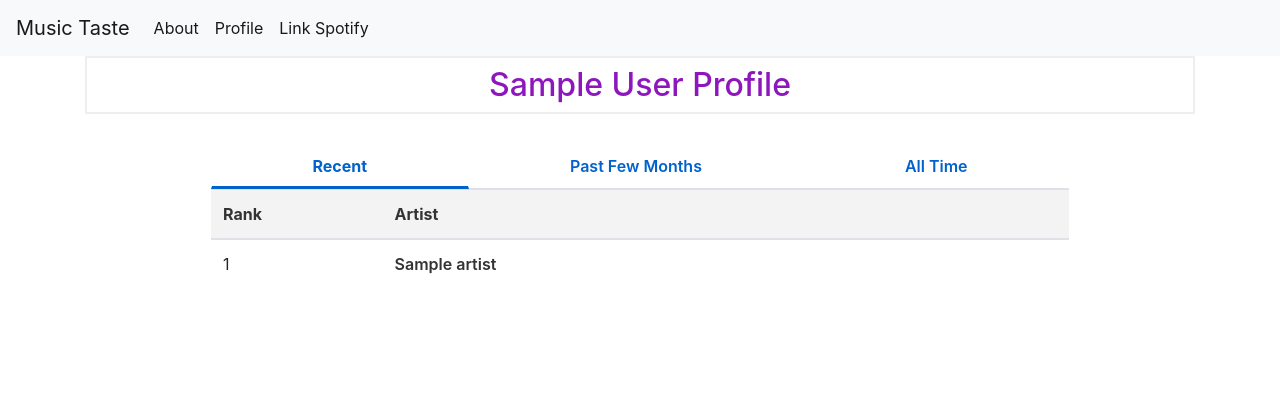
After one commit to binxuankong/music-taste-template, a Flask app: template app/templates/sample.html in a window 1280 px wide. The commit adds this page. Shown: the top 414 px of the page. Run offline with Flask 2, Linux system fonts and the light colour scheme; the template is opened without the code that fills it: most values are stand-ins (such as "Sample title", 1, 10 or a date in 2020); some libraries are stand-ins or nearby versions.

Commit message:
Improve user profile design (artist)

```diff
--- a/app/main.py
+++ b/app/main.py
@@ -2,6 +2,7 @@ import os
 import json
 import requests
 import spotipy
+import pandas as pd
 from flask import Flask, render_template, request, url_for, flash, redirect, session
 from werkzeug.exceptions import abort
 from app.spotifunc import get_user_df
@@ -78,3 +79,19 @@ def profile():
         top_tracks = get_top_tracks(sp, timeframe[0])
         return render_template('profile.html', user=user_profile, artists=top_artists, tracks=top_tracks, session=session, timeframe=timeframe[1])
     return render_template('profile.html', user=None)
+
+def top_to_dict(top_df):
+    top_dict = {}
+    top_dict['Short'] = top_df.loc[top_df['timeframe'] == 'Short'].to_dict('records')[:10]
+    top_dict['Medium'] = top_df.loc[top_df['timeframe'] == 'Medium'].to_dict('records')[:10]
+    top_dict['Long'] = top_df.loc[top_df['timeframe'] == 'Long'].to_dict('records')[:10]
+    return top_dict
+
+@app.route('/sample')
+def sample():
+    user_id = 12120382831
+    top_artists = pd.read_csv('data/top_artists.csv')
+    top_tracks = pd.read_csv('data/top_tracks.csv')
+    top_artists = top_to_dict(top_artists.loc[top_artists['user_id'] == user_id])
+    top_tracks = top_to_dict(top_tracks.loc[top_tracks['user_id'] == user_id])
+    return render_template('sample.html', artists=top_artists, tracks=top_tracks)
--- a/app/static/css/style.css
+++ b/app/static/css/style.css
@@ -1,6 +1,53 @@
 h1 {
     border: 2px #eee solid;
-    color: brown;
+    color: rgb(142, 22, 189);
     text-align: center;
     padding: 10px;
 }
+
+h2 {
+    border: 2px #eee solid;
+    color: rgb(142, 22, 189);
+    text-align: center;
+    padding: 8px;
+}
+
+.top-tab {
+    padding: 10%;
+    margin-top: -8%;
+}
+.top-tab #tabs{
+    background: #007b5e;
+    color: #eee;
+}
+.top-tab #tabs h6.section-title{
+    color: #eee;
+}
+.top-tab #tabs .nav-tabs .nav-item.show .nav-link, .nav-tabs .nav-link.active {
+    color: #0062cc;
+    background-color: transparent;
+    border-color: transparent transparent #f3f3f3;
+    border-bottom: 3px solid !important;
+    font-size: 16px;
+    font-weight: bold;
+}
+.top-tab .nav-link {
+    border: 1px solid transparent;
+    border-top-left-radius: .25rem;
+    border-top-right-radius: .25rem;
+    color: #0062cc;
+    font-size: 16px;
+    font-weight: 600;
+}
+.top-tab .nav-link:hover {
+    border: none;
+}
+.top-tab thead{
+    background: #f3f3f3;
+    color: #333;
+}
+.top-tab a{
+    text-decoration: none;
+    color: #333;
+    font-weight: 600;
+}
--- a/app/templates/base.html
+++ b/app/templates/base.html
@@ -7,9 +7,16 @@
 
     <!-- Bootstrap CSS -->
     <link rel="stylesheet" href="https://stackpath.bootstrapcdn.com/bootstrap/4.3.1/css/bootstrap.min.css" integrity="sha384-ggOyR0iXCbMQv3Xipma34MD+dH/1fQ784/j6cY/iJTQUOhcWr7x9JvoRxT2MZw1T" crossorigin="anonymous">
+    <link rel="stylesheet" href="/static/css/style.css">
+
+    <!-- jQuery first, then Popper.js, then Bootstrap JS -->
+    <script src="https://code.jquery.com/jquery-3.3.1.slim.min.js" integrity="sha384-q8i/X+965DzO0rT7abK41JStQIAqVgRVzpbzo5smXKp4YfRvH+8abtTE1Pi6jizo" crossorigin="anonymous"></script>
+    <script src="https://cdnjs.cloudflare.com/ajax/libs/popper.js/1.14.7/umd/popper.min.js" integrity="sha384-UO2eT0CpHqdSJQ6hJty5KVphtPhzWj9WO1clHTMGa3JDZwrnQq4sF86dIHNDz0W1" crossorigin="anonymous"></script>
+    <script src="https://stackpath.bootstrapcdn.com/bootstrap/4.3.1/js/bootstrap.min.js" integrity="sha384-JjSmVgyd0p3pXB1rRibZUAYoIIy6OrQ6VrjIEaFf/nJGzIxFDsf4x0xIM+B07jRM" crossorigin="anonymous"></script>
 
     <title>{% block title %} {% endblock %}</title>
   </head>
+
   <body>
     <nav class="navbar navbar-expand-md navbar-light bg-light">
       <a class="navbar-brand" href="{{ url_for('index')}}">Music Taste</a>
@@ -42,11 +49,8 @@
       {% endfor %}
       {% block content %} {% endblock %}
     </div>
+  </body>
 
-    <!-- Optional JavaScript -->
-    <!-- jQuery first, then Popper.js, then Bootstrap JS -->
-    <script src="https://code.jquery.com/jquery-3.3.1.slim.min.js" integrity="sha384-q8i/X+965DzO0rT7abK41JStQIAqVgRVzpbzo5smXKp4YfRvH+8abtTE1Pi6jizo" crossorigin="anonymous"></script>
-    <script src="https://cdnjs.cloudflare.com/ajax/libs/popper.js/1.14.7/umd/popper.min.js" integrity="sha384-UO2eT0CpHqdSJQ6hJty5KVphtPhzWj9WO1clHTMGa3JDZwrnQq4sF86dIHNDz0W1" crossorigin="anonymous"></script>
-    <script src="https://stackpath.bootstrapcdn.com/bootstrap/4.3.1/js/bootstrap.min.js" integrity="sha384-JjSmVgyd0p3pXB1rRibZUAYoIIy6OrQ6VrjIEaFf/nJGzIxFDsf4x0xIM+B07jRM" crossorigin="anonymous"></script>
-  </body>
+{% block script %} {% endblock %}
+
 </html>
--- /dev/null
+++ b/app/templates/sample.html
@@ -0,0 +1,117 @@
+{% extends 'base.html' %}
+
+<head>
+    <link href="https://maxcdn.bootstrapcdn.com/bootstrap/4.1.1/css/bootstrap.min.css" rel="stylesheet" id="bootstrap-css">
+    <script src="https://maxcdn.bootstrapcdn.com/bootstrap/4.1.1/js/bootstrap.min.js"></script>
+    <script src="https://ajax.googleapis.com/ajax/libs/jquery/3.1.0/jquery.min.js"></script>
+</head>
+
+{% block content %}
+<h2>{% block title %} Sample User Profile {% endblock %}</h2>
+<section id="tabs" class="top-tab">
+    <div class="container">
+        <div class="row">
+            <div class="col-md-12">
+                <nav>
+                    <div class="nav nav-tabs nav-fill" id="nav-tab" role="tablist">
+                        <a class="nav-item nav-link active" id="nav-recent-tab" data-toggle="tab" href="#nav-recent" role="tab" aria-controls="nav-recent" aria-selected="true">Recent</a>
+                        <a class="nav-item nav-link" id="nav-months-tab" data-toggle="tab" href="#nav-months" role="tab" aria-controls="nav-month" aria-selected="false">Past Few Months</a>
+                        <a class="nav-item nav-link" id="nav-all-tab" data-toggle="tab" href="#nav-all" role="tab" aria-controls="nav-all" aria-selected="false">All Time</a>
+                    </div>
+                </nav>
+                <div class="tab-content" id="nav-tabContent">
+                    <div class="tab-pane fade show active" id="nav-recent" role="tabpanel" aria-labelledby="nav-recent-tab">
+                        <table class="table">
+                            <thead>
+                                <tr>
+                                    <th style="width:20%">Rank</th>
+                                    <th style="width:80%">Artist</th>
+                                </tr>
+                            </thead>
+                            <tbody>
+                                {% for artist in artists['Short'] %}
+                                <tr>
+                                    <td>{{ artist['rank'] }}</td>
+                                    <td><a href="{{ artist['artist_url'] }}">{{ artist['artist'] }}</a></td>
+                                </tr>
+                                {% endfor %}
+                            </tbody>
+                        </table>
+                    </div>
+                    <div class="tab-pane fade" id="nav-months" role="tabpanel" aria-labelledby="nav-months-tab">
+                        <table class="table" cellspacing="0">
+                            <thead>
+                                <tr>
+                                    <th style="width:20%">Rank</th>
+                                    <th style="width:80%">Artist</th>
+                                </tr>
+                            </thead>
+                            <tbody>
+                                {% for artist in artists['Medium'] %}
+                                <tr>
+                                    <td>{{ artist['rank'] }}</td>
+                                    <td><a href="{{ artist['artist_url'] }}">{{ artist['artist'] }}</a></td>
+                                </tr>
+                                {% endfor %}
+                            </tbody>
+                        </table>
+                    </div>
+                    <div class="tab-pane fade" id="nav-all" role="tabpanel" aria-labelledby="nav-all-tab">
+                        <table class="table" cellspacing="0">
+                            <thead>
+                                <tr>
+                                    <th style="width:20%">Rank</th>
+                                    <th style="width:80%">Artist</th>
+                                </tr>
+                            </thead>
+                            <tbody>
+                                {% for artist in artists['Long'] %}
+                                <tr>
+                                    <td>{{ artist['rank'] }}</td>
+                                    <td><a href="{{ artist['artist_url'] }}">{{ artist['artist'] }}</a></td>
+                                </tr>
+                                {% endfor %}
+                            </tbody>
+                        </table>
+                    </div>
+                </div>
+            </div>
+         </div>
+    </div>
+</section>
+{% endblock %}
+
+{% block script %}
+<script>
+    if (location.hash) {
+        $('a[href=\'' + location.hash + '\']').tab('show');
+    }
+
+    var activeTab = localStorage.getItem('activeTab');
+
+    if (activeTab) {
+        $('a[href="' + activeTab + '"]').tab('show');
+    }
+
+    $('body').on('click', 'a[data-toggle=\'tab\']', function (e) {
+        e.preventDefault()
+        var tab_name = this.getAttribute('href')
+        if (history.pushState) {
+            history.pushState(null, null, tab_name)
+        }
+        else {
+            location.hash = tab_name
+        }
+        localStorage.setItem('activeTab', tab_name)
+
+        $(this).tab('show');
+        return false;
+    });
+
+    $(window).on('popstate', function () {
+        var anchor = location.hash ||
+            $('a[data-toggle=\'tab\']').first().attr('href');
+        $('a[href=\'' + anchor + '\']').tab('show');
+    });
+</script>
+{% endblock %}
```
